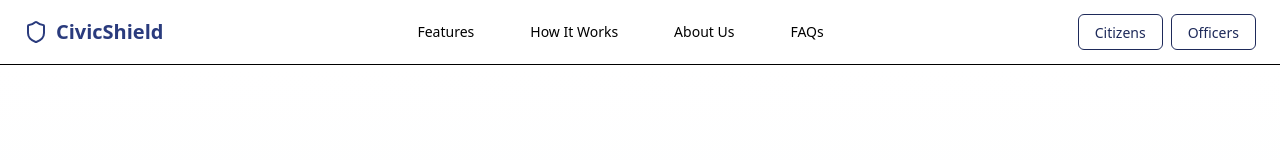
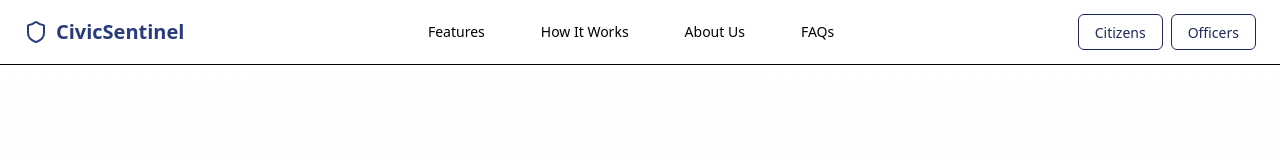
Before and after one commit to cemlus/HackMol-6.0, a React (Vite) app in the folder frontend/newFrontend/: page / in a window 1280 px wide. Shown: the top 160 px of the page. Built offline with nearby package versions, Linux system fonts and the light colour scheme; what pdfmake would draw is missing.

Commit message:
name change

```diff
--- a/frontend/newFrontend/index.html
+++ b/frontend/newFrontend/index.html
@@ -4,7 +4,7 @@
     <meta charset="UTF-8" />
     <link rel="icon" type="image/svg+xml" href="./public/oowooeoeoeooeoeoe.jpg" />
     <meta name="viewport" content="width=device-width, initial-scale=1.0" />
-    <title>Vite + React + TS</title>
+    <title>CivicSentinel</title>
   </head>
   <body>
     <div id="root"></div>
--- a/frontend/newFrontend/src/components/FooterSmall.tsx
+++ b/frontend/newFrontend/src/components/FooterSmall.tsx
@@ -7,10 +7,10 @@ export function FooterSmall() {
         <div className="flex flex-col md:flex-row justify-between items-center gap-4">
           <div className="flex items-center gap-2">
             <Shield className="h-5 w-5" />
-            <span className="text-sm font-bold">CivicShield</span>
+            <span className="text-sm font-bold">CivicSentinel</span>
           </div>
           <div className="text-sm text-white/70">
-            © 2025 CivicShield. All rights reserved.
+            © 2025 CivicSentinel. All rights reserved.
           </div>
         </div>
       </div>
--- a/frontend/newFrontend/src/components/Landing/Faq.tsx
+++ b/frontend/newFrontend/src/components/Landing/Faq.tsx
@@ -67,7 +67,7 @@ export function FAQ() {
             Frequently Asked Questions
           </h2>
           <p className="max-w-[900px] text-gray-600 md:text-xl/relaxed lg:text-base/relaxed xl:text-xl/relaxed">
-            Get answers to common questions about CivicShield
+            Get answers to common questions about CivicSentinel
           </p>
         </motion.div>
 
--- a/frontend/newFrontend/src/components/Landing/Footer.tsx
+++ b/frontend/newFrontend/src/components/Landing/Footer.tsx
@@ -8,7 +8,7 @@ export function Footer () {
             <div>
               <div className="flex items-center gap-2 mb-4">
                 <Shield className="h-6 w-6" />
-                <span className="text-xl font-bold">CivicShield</span>
+                <span className="text-xl font-bold">CivicSentinel</span>
               </div>
               <p className="text-sm text-white/70">
                 Empowering Emergencies with AI & Blockchain – Transparent, Fast, Trusted.
@@ -42,7 +42,7 @@ export function Footer () {
             <div>
               <h3 className="text-lg font-medium mb-4">Contact</h3>
               <ul className="space-y-2 text-sm text-white/70">
-                <li>info@civicshield.com</li>
+                <li>info@CivicSentinel.com</li>
                 <li>+1 (555) 000-0000</li>
                 <li>123 Blockchain Avenue, Digital City</li>
               </ul>
@@ -54,7 +54,7 @@ export function Footer () {
               <span className="text-sm text-white/70">|</span>
               <span className="text-sm text-white/70">ISO 27001 Certified</span>
             </div>
-            <div className="text-sm text-white/70">© 2025 CivicShield. All rights reserved.</div>
+            <div className="text-sm text-white/70">© 2025 CivicSentinel. All rights reserved.</div>
           </div>
         </div>
       </footer>
--- a/frontend/newFrontend/src/components/Landing/Header.tsx
+++ b/frontend/newFrontend/src/components/Landing/Header.tsx
@@ -10,7 +10,7 @@ export function Header() {
       <div className="container mx-auto flex h-16 items-center justify-between px-4 sm:px-6">
         <div className="flex items-center gap-2">
           <Shield className="h-6 w-6 text-[#2A3B7D]" />
-          <span className="text-xl font-bold text-[#2A3B7D]">CivicShield</span>
+          <span className="text-xl font-bold text-[#2A3B7D]">CivicSentinel</span>
         </div>
         <nav className="hidden md:flex gap-6">
           <a
--- a/frontend/newFrontend/src/components/Layout/DashboardLayout.tsx
+++ b/frontend/newFrontend/src/components/Layout/DashboardLayout.tsx
@@ -47,7 +47,7 @@ const DashboardLayout: React.FC = () => {
             <div className="flex items-center gap-2 cursor-pointer"
             onClick={() => navigate('/')} >
               <Shield className="h-6 w-6 text-[#2A3B7D]" />
-              <span className="text-xl font-bold text-[#2A3B7D]">CivicShield</span>
+              <span className="text-xl font-bold text-[#2A3B7D]">CivicSentinel</span>
             </div>
             {isMobile && (
               <Button variant="ghost" size="sm" className="ml-auto" onClick={toggleSidebar}>
--- a/frontend/newFrontend/src/components/pages/FileComplaint.tsx
+++ b/frontend/newFrontend/src/components/pages/FileComplaint.tsx
@@ -59,7 +59,7 @@ const FileComplaintPage: React.FC = () => {
             className="flex items-center gap-2"
           >
             <Shield className="h-6 w-6 text-[#2A3B7D]" />
-            <span className="text-xl font-bold text-[#2A3B7D]">CivicShield</span>
+            <span className="text-xl font-bold text-[#2A3B7D]">CivicSentinel</span>
           </motion.div>
           <nav className="hidden md:flex gap-6">
             {/* Navigation items */}
--- a/frontend/newFrontend/src/components/pages/PoliceSignup.tsx
+++ b/frontend/newFrontend/src/components/pages/PoliceSignup.tsx
@@ -104,7 +104,7 @@ const PoliceSignupPage = () => {
           <div className="flex items-center gap-2">
             <Shield className="h-6 w-6 text-[#2A3B7D]" />
             <span className="text-xl font-bold text-[#2A3B7D]">
-              CivicShield
+              CivicSentinel
             </span>
           </div>
           <nav className="hidden md:flex gap-6">
@@ -147,7 +147,7 @@ const PoliceSignupPage = () => {
                   Create <span className="text-black underline font-bold">Officer</span> Account
                 </h1>
                 <p className="text-gray-500 mt-2">
-                  Join CivicShield to report and track emergencies
+                  Join CivicSentinel to report and track emergencies
                 </p>
               </div>
 
--- a/frontend/newFrontend/src/components/pages/SigninPage.tsx
+++ b/frontend/newFrontend/src/components/pages/SigninPage.tsx
@@ -61,7 +61,7 @@ const SigninPage: React.FC = () => {
           <div className="flex items-center gap-2">
             <Shield className="h-6 w-6 text-[#2A3B7D]" />
             <span className="text-xl font-bold text-[#2A3B7D]">
-              CivicShield
+              CivicSentinel
             </span>
           </div>
           <nav className="hidden md:flex gap-6">
@@ -116,7 +116,7 @@ const SigninPage: React.FC = () => {
                 Welcome Back
               </h1>
               <p className="text-gray-500 mt-2">
-                Log in to your CivicShield account
+                Log in to your CivicSentinel account
               </p>
             </div>
 
@@ -242,10 +242,10 @@ const SigninPage: React.FC = () => {
           <div className="flex flex-col md:flex-row justify-between items-center gap-4">
             <div className="flex items-center gap-2">
               <Shield className="h-5 w-5" />
-              <span className="text-sm font-bold">CivicShield</span>
+              <span className="text-sm font-bold">CivicSentinel</span>
             </div>
             <div className="text-sm text-white/70">
-              © 2025 CivicShield. All rights reserved.
+              © 2025 CivicSentinel. All rights reserved.
             </div>
           </div>
         </div>
--- a/frontend/newFrontend/src/components/pages/SignupPage.tsx
+++ b/frontend/newFrontend/src/components/pages/SignupPage.tsx
@@ -619,7 +619,7 @@ const SignupPage = () => {
           <div className="flex items-center gap-2">
             <Shield className="h-6 w-6 text-[#2A3B7D]" />
             <span className="text-xl font-bold text-[#2A3B7D]">
-              CivicShield
+              CivicSentinel
             </span>
           </div>
           <nav className="hidden md:flex gap-6">
@@ -663,7 +663,7 @@ const SignupPage = () => {
                   Create Your Account
                 </h1>
                 <p className="text-gray-500 mt-2">
-                  Join CivicShield to report and track emergencies
+                  Join CivicSentinel to report and track emergencies
                 </p>
               </div>
 
```
